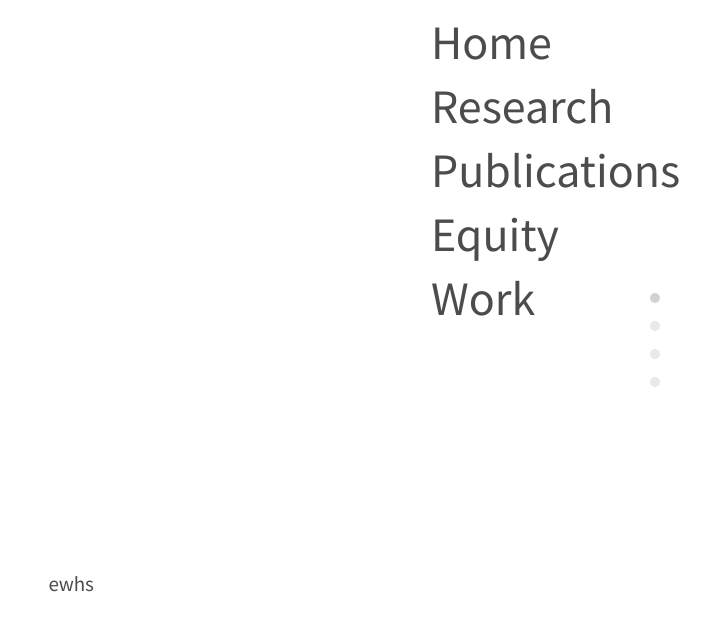
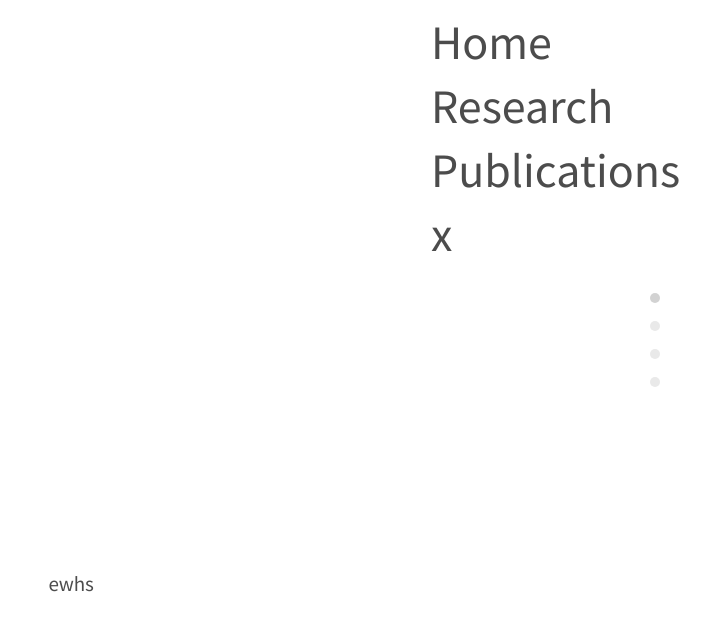
Before and after one commit to ewhsun/ewhsun.github.io, a plain HTML site: page index.html in a window 1280 px wide. Both pictures are taken after a click on the element 1229 px from the left and 35 px from the top of the page. Shown: the part 60-690 px from the top of the page, without its empty margins (569-1280 px from the left). Drawn offline with nearby package versions, Linux system fonts and the light colour scheme.

Commit message:
Update index.html

```diff
--- a/index.html
+++ b/index.html
@@ -162,7 +162,7 @@
         <li class="ae-1"><a href="./">Home</a></li>
         <li class="ae-2"><a href="research">Research</a></li>
         <li class="ae-3"><a href="publications">Publications</a></li>
-        <li class="ae-4"><a href="outreach">Equity Work</a></li>
+        <li class="ae-4"><a href="outreach">x</a></li>
     </ul>
   </div>
 </nav>
```
